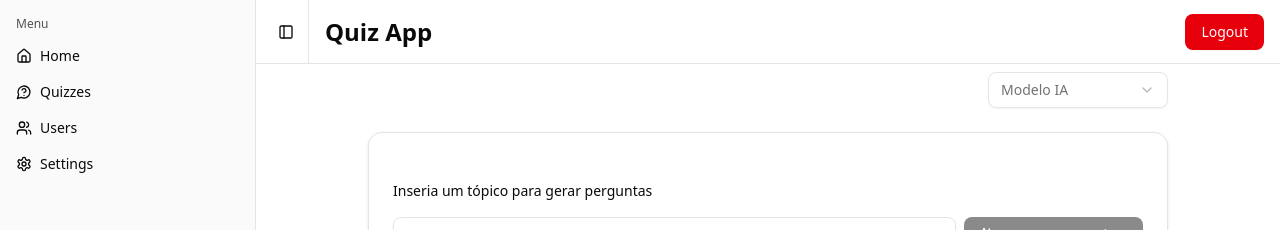
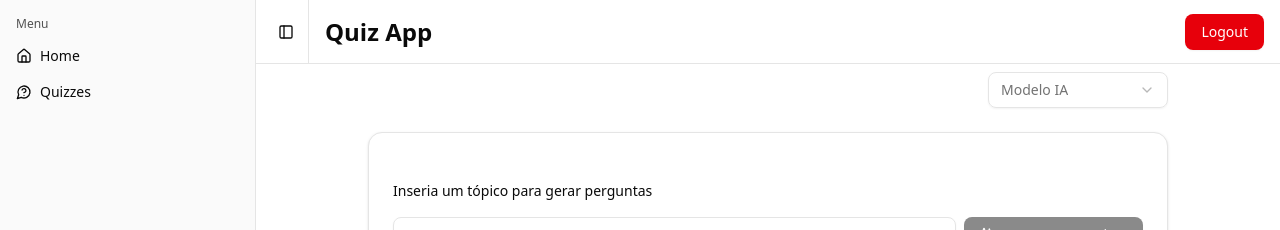
Before and after one commit to vitorpc4/quizz, a Next.js app: page /quiz in a window 1280 px wide. Shown: the top 230 px of the page. Built offline with nearby package versions, Linux system fonts and the light colour scheme; no server answers.

Commit message:
refactor: melhora performance
- Remover mensagens de log desnecessárias para melhorar a performance e limpeza do código.
- Corrige a URL do item de menu Home para apontar para a rota correta e remove as opções de menu desnecessárias.

```diff
--- a/src/Components/Quiz/quizzmaincontrol.jsx
+++ b/src/Components/Quiz/quizzmaincontrol.jsx
@@ -143,8 +143,6 @@ export default function QuizzMainControl({ quizz }) {
       };
     });
 
-    console.log("questions: ", questions);
-
     saveQuizz(name);
   };
 
--- a/src/Components/app-sidebar.jsx
+++ b/src/Components/app-sidebar.jsx
@@ -13,23 +13,13 @@ import {
 const items = [
   {
     title: "Home",
-    url: "/quiz",
+    url: "/home",
     icon: Home,
   },
   {
     title: "Quizzes",
     url: "/quizzes",
     icon: MessageCircleQuestion,
-  },
-  {
-    title: "Users",
-    url: "#",
-    icon: Users,
-  },
-  {
-    title: "Settings",
-    url: "#",
-    icon: Settings,
   },
 ];
 
```
